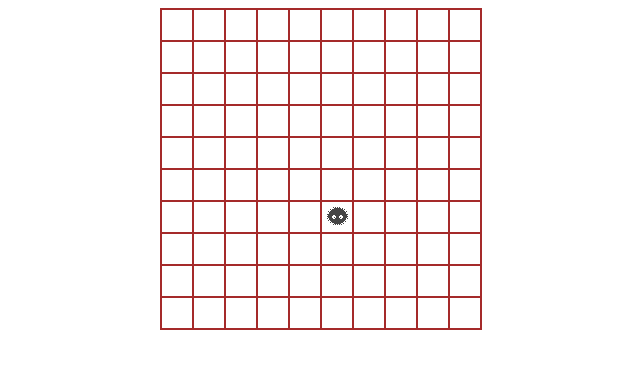
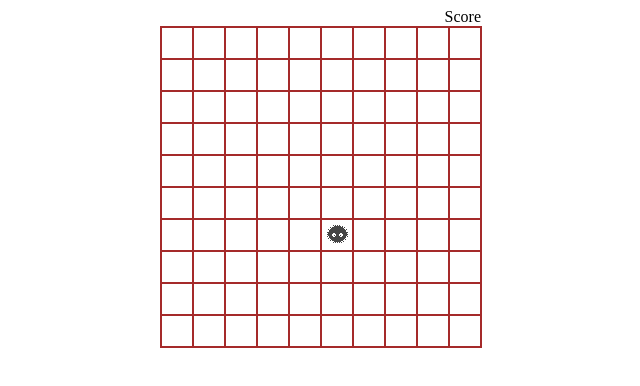
Before and after one commit to mmylui/Javascript-Feature, a plain HTML site: page index.html in a window 1280 px wide. Shown: the whole page, without its empty margins (319-959 px from the left). Drawn offline with Linux system fonts and the light colour scheme.

Commit message:
add score board

```diff
--- a/index.html
+++ b/index.html
@@ -6,7 +6,7 @@
         <link rel="stylesheet" href="styles.css">
     </head>
     <body>
-        <div id="scoreDisplay"></div>
+        <div id="scoreDisplay">Score</div>
         <div id="gameBoard" class="gameBoard"></div>
 
         <script src="script.js"></script>
--- a/script.js
+++ b/script.js
@@ -8,7 +8,6 @@ function createGameBoard () {
         div.setAttribute("id",i);
         gameBoard.appendChild(div);
         console.log(div);
-
     }
 }
 
@@ -23,9 +22,7 @@ function randomSootGhost() {
 }
     setInterval(randomSootGhost, 3000);
 
-//cursor to turn in a foot when in div
-
-
-    const handCursor = document.createElement("img");
-    handCursor.src = "Images/Cursor.png";
-    gameBoard.style.cursor = handCursor;
+//Add score board
+let scoreBoard = document.getElementById("scoreDisplay")
+let score = document.createElement("div");
+scoreBoard.appendChild(score);
--- a/styles.css
+++ b/styles.css
@@ -1,4 +1,10 @@
-
+#scoreDisplay {
+    display: flex;
+    flex-direction: row;
+    width: 320px;
+    margin: 0 auto;
+    justify-content: flex-end;
+}
 #gameBoard {
     width:320px;
     height:320px;
```
